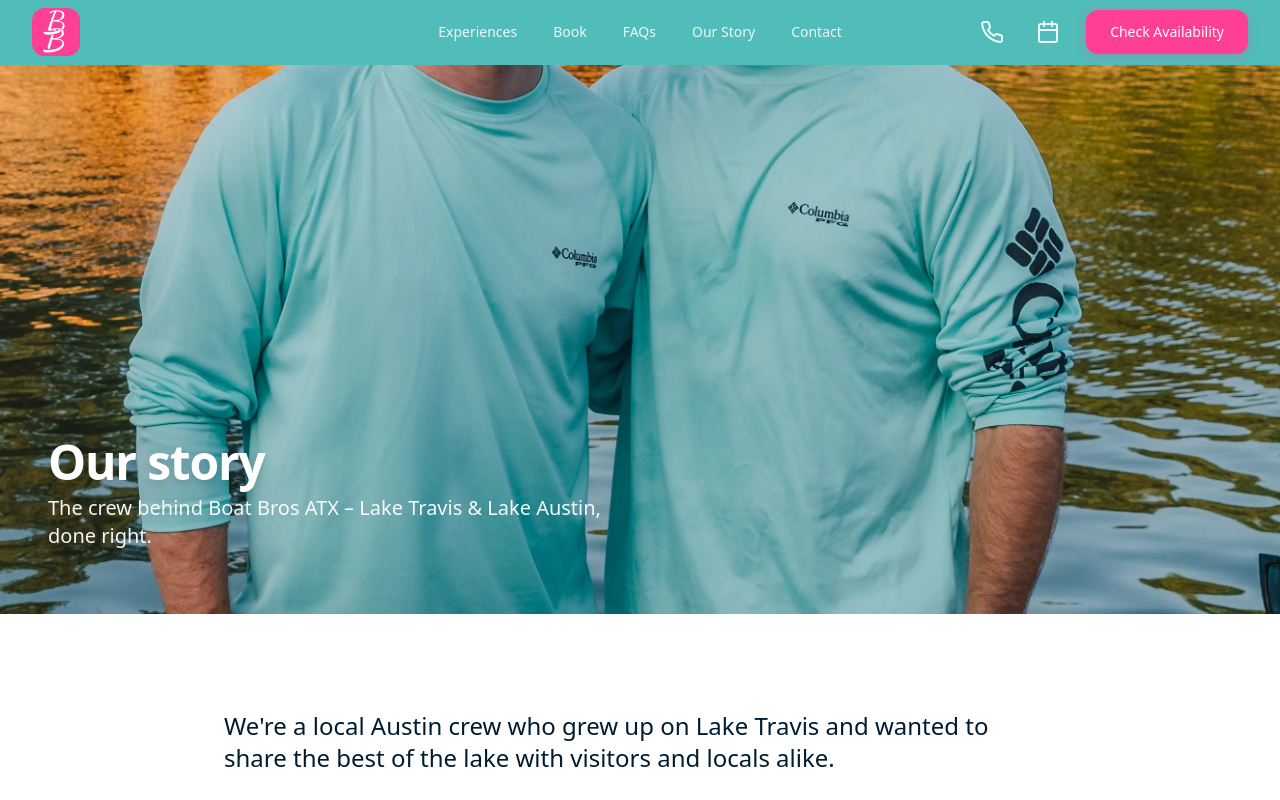
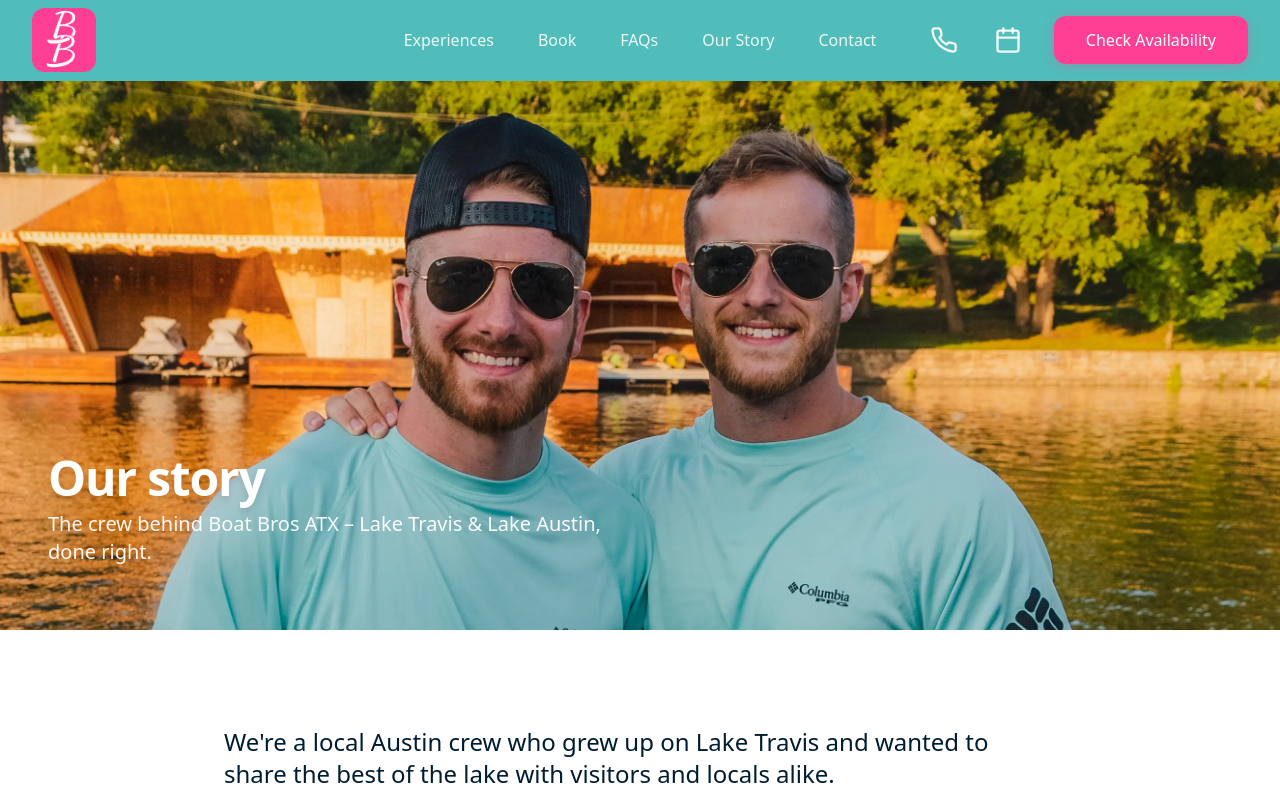
Before and after one commit to boatbrosllc-ai/tahoe-wakebusters-demo, a Next.js app: page /our-story in a window 1280 px wide. Shown: the top 800 px of the page. Built offline with nearby package versions, Linux system fonts and the light colour scheme; no server answers.

Commit message:
UI: experiences hero image DSC09354, Our Story photo position 20%, navbar bigger on desktop

```diff
--- a/app/(site)/experiences/page.tsx
+++ b/app/(site)/experiences/page.tsx
@@ -19,7 +19,7 @@ export default function ExperiencesPage() {
       {/* Hero – full-width lake/boat vibe */}
       <section className="relative aspect-[3/2] sm:aspect-[21/9] min-h-[280px] sm:min-h-[320px] lg:min-h-[400px] overflow-hidden bg-brand-dark">
         <Image
-          src="/photos/DSC09454.webp"
+          src="/photos/DSC09354.webp"
           alt=""
           fill
           className="object-cover"
--- a/app/(site)/our-story/page.tsx
+++ b/app/(site)/our-story/page.tsx
@@ -18,7 +18,7 @@ export default function OurStoryPage() {
           src="/photos/brothers.webp"
           alt="The Boat Bros crew – local Austin team"
           fill
-          className="object-cover object-center sm:object-center"
+          className="object-cover object-[center_20%]"
           priority
           sizes="100vw"
         />
--- a/components/site/Header.tsx
+++ b/components/site/Header.tsx
@@ -30,7 +30,7 @@ export function Header() {
         "bg-brand-primary"
       )}
     >
-      <div className="container-wide flex h-[4.5rem] lg:h-16 items-center justify-between gap-4 px-4 sm:px-6 lg:px-8">
+      <div className="container-wide flex h-[4.5rem] lg:h-20 items-center justify-between gap-4 px-4 sm:px-6 lg:px-8">
         {/* Left: logo (flex-1 so middle nav is centered; logo stays left) */}
         <div className="flex flex-1 items-center justify-start min-w-0">
           <Link
@@ -41,9 +41,9 @@ export function Header() {
             <Image
               src={brand.logoNavbarPath ?? brand.logoMonogramPath ?? brand.logoPath}
               alt={brand.logoAlt}
-              width={56}
-              height={56}
-              className="h-14 w-14 lg:h-12 lg:w-12 object-contain rounded-xl"
+              width={64}
+              height={64}
+              className="h-14 w-14 lg:h-16 lg:w-16 object-contain rounded-xl"
               priority
             />
           </Link>
@@ -55,7 +55,7 @@ export function Header() {
             <Link
               key={link.href}
               href={link.href}
-              className="px-4 py-2.5 rounded-lg text-sm font-medium text-white/90 hover:text-white hover:bg-white/10 transition-colors"
+              className="px-5 py-3 rounded-lg text-base font-medium text-white/90 hover:text-white hover:bg-white/10 transition-colors"
             >
               {link.label}
             </Link>
@@ -67,21 +67,21 @@ export function Header() {
           <a
             href={`tel:${siteConfig.phoneTel}`}
             onClick={handleCallClick}
-            className="flex items-center justify-center p-3.5 rounded-lg text-white/90 hover:bg-white/15 hover:text-white transition-colors focus-visible:outline-none focus-visible:ring-2 focus-visible:ring-white focus-visible:ring-offset-2 focus-visible:ring-offset-brand-primary lg:p-2.5"
+            className="flex items-center justify-center p-3.5 lg:p-3 rounded-lg text-white/90 hover:bg-white/15 hover:text-white transition-colors focus-visible:outline-none focus-visible:ring-2 focus-visible:ring-white focus-visible:ring-offset-2 focus-visible:ring-offset-brand-primary"
             aria-label={`Call ${siteConfig.phone}`}
           >
-            <Phone className="h-7 w-7 lg:h-6 lg:w-6 shrink-0" aria-hidden />
+            <Phone className="h-7 w-7 lg:h-7 lg:w-7 shrink-0" aria-hidden />
           </a>
           <button
             type="button"
             onClick={() => setCalendarOpen(true)}
-            className="flex items-center justify-center p-3.5 rounded-lg text-white/90 hover:bg-white/15 hover:text-white transition-colors focus-visible:outline-none focus-visible:ring-2 focus-visible:ring-white focus-visible:ring-offset-2 focus-visible:ring-offset-brand-primary lg:p-2.5"
+            className="flex items-center justify-center p-3.5 lg:p-3 rounded-lg text-white/90 hover:bg-white/15 hover:text-white transition-colors focus-visible:outline-none focus-visible:ring-2 focus-visible:ring-white focus-visible:ring-offset-2 focus-visible:ring-offset-brand-primary"
             aria-label="Open calendar"
           >
-            <Calendar className="h-7 w-7 lg:h-6 lg:w-6" aria-hidden />
+            <Calendar className="h-7 w-7 lg:h-7 lg:w-7" aria-hidden />
           </button>
           <CalendarModal open={calendarOpen} onOpenChange={setCalendarOpen} />
-          <Button asChild variant="secondary" size="default" className="hidden lg:inline-flex rounded-xl ml-1 shadow-[0_2px_12px_rgba(254,63,147,0.3)]">
+          <Button asChild variant="secondary" size="lg" className="hidden lg:inline-flex rounded-xl ml-2 shadow-[0_2px_12px_rgba(254,63,147,0.3)]">
             <Link href="/book">Check Availability</Link>
           </Button>
         </div>
```
